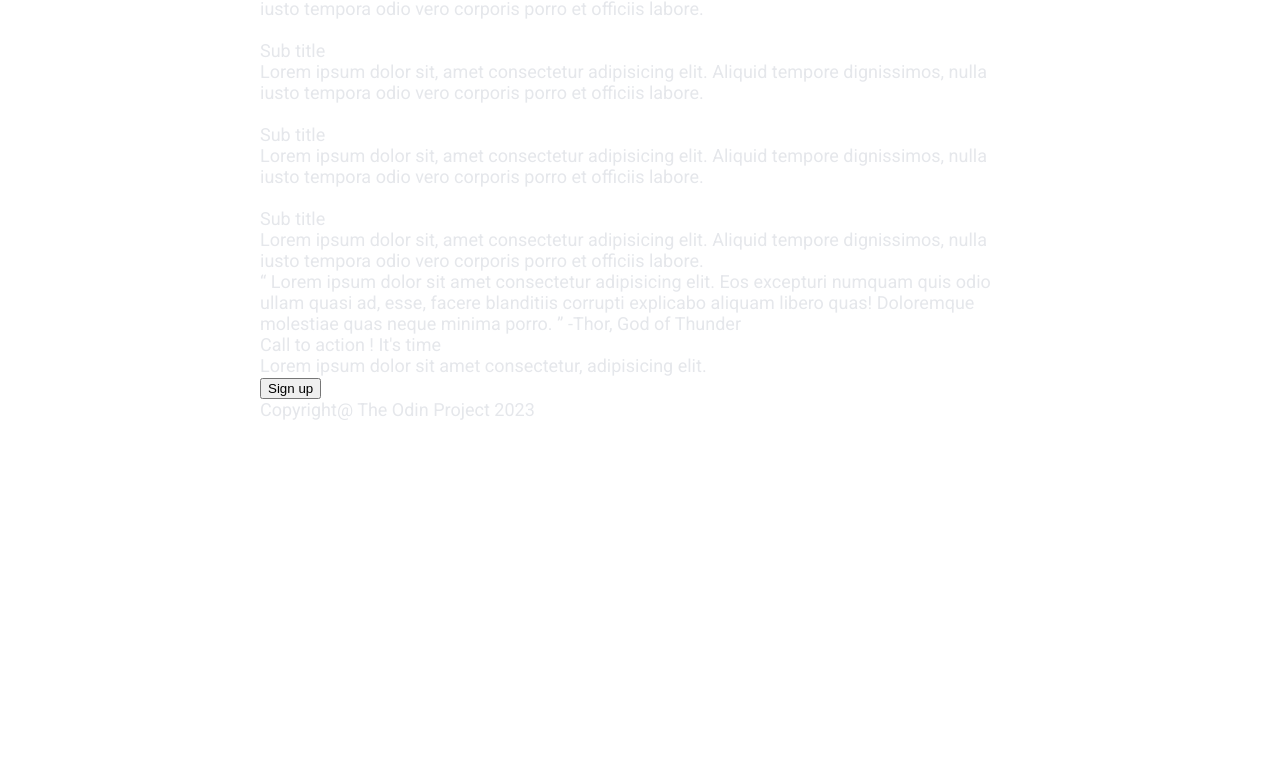
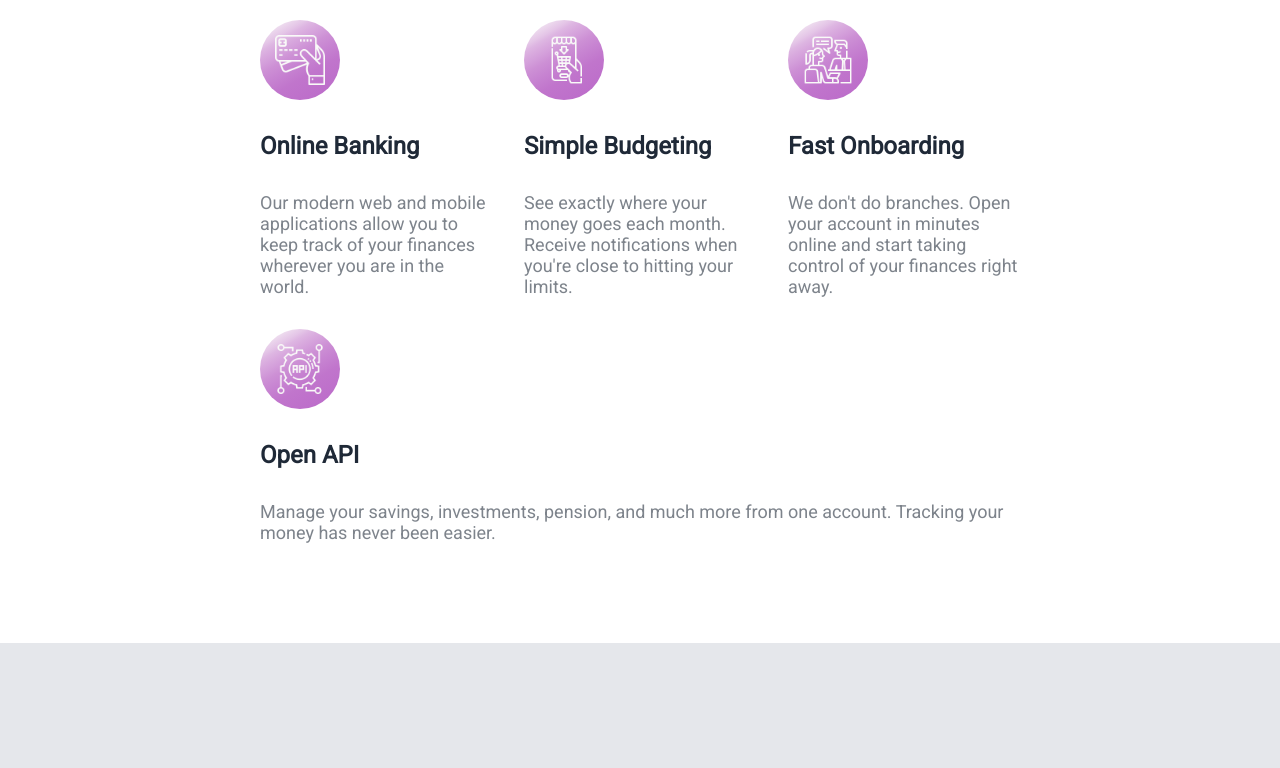
Before and after one commit to Ali1602-o/landing-page, a plain HTML site: page index.html in a window 1280 px wide. Shown: the part 648-1416 px from the top of the page. Before the commit the page ends 1068 px from the top, so only its background shows below. Drawn offline with Linux system fonts and the light colour scheme.

Commit message:
add styling to the other sections

```diff
--- a/index.html
+++ b/index.html
@@ -29,27 +29,39 @@
         </section>
 
         <section class="section-2">
-            <div class="info-text">Some random information.</div>
+            <div class="info-text">Why choose EasyPay ?</div>
             <div class="services">
                 <div class="service">
-                    <img src="" alt="">
-                    <div class="sub-title">Sub title</div>
-                    <p>Lorem ipsum dolor sit, amet consectetur adipisicing elit. Aliquid tempore dignissimos, nulla iusto tempora odio vero corporis porro et officiis labore.</p>
+                    <div class="service-icons"><img src="./images/debit-card.png" alt=""></div>
+                    <div class="sub-title">Online Banking</div>
+                    <p>Our modern web and mobile
+                        applications allow you to keep
+                        track of your finances wherever you
+                        are in the world.</p>
                 </div>
                 <div class="service">
-                    <img src="" alt="">
-                    <div class="sub-title">Sub title</div>
-                    <p>Lorem ipsum dolor sit, amet consectetur adipisicing elit. Aliquid tempore dignissimos, nulla iusto tempora odio vero corporis porro et officiis labore.</p>
+                    <div class="service-icons"><img src="./images/mobile-shopping.png" alt=""></div>
+                    <div class="sub-title">Simple Budgeting</div>
+                    <p>See exactly where your money
+                        goes each month. Receive
+                        notifications when you're close to
+                        hitting your limits.</p>
                 </div>
                 <div class="service">
-                    <img src="" alt="">
-                    <div class="sub-title">Sub title</div>
-                    <p>Lorem ipsum dolor sit, amet consectetur adipisicing elit. Aliquid tempore dignissimos, nulla iusto tempora odio vero corporis porro et officiis labore.</p>
+                    <div class="service-icons"><img src="./images/onboading.png" alt=""></div>
+                    <div class="sub-title">Fast Onboarding</div>
+                    <p>We don't do branches. Open your
+                        account in minutes online and start
+                        taking control of your finances
+                        right away.</p>
                 </div>
                 <div class="service">
-                    <img src="" alt="">
-                    <div class="sub-title">Sub title</div>
-                    <p>Lorem ipsum dolor sit, amet consectetur adipisicing elit. Aliquid tempore dignissimos, nulla iusto tempora odio vero corporis porro et officiis labore.</p>
+                    <div class="service-icons"><img src="./images/api.png" alt=""></div>
+                    <div class="sub-title">Open API</div>
+                    <p>Manage your savings, investments,
+                        pension, and much more from one
+                        account. Tracking your money has
+                        never been easier.</p>
                 </div>
 
             </div>
@@ -57,10 +69,12 @@
         </section>
 
         <section class="section-3">
-            <q>
-                Lorem ipsum dolor sit amet consectetur adipisicing elit. Eos excepturi numquam quis odio ullam quasi ad, esse, facere blanditiis corrupti explicabo aliquam libero quas! Doloremque molestiae quas neque minima porro.
-            </q>
-            <span>-Thor, God of Thunder</span>
+            <div class="quote-container">
+                <div>
+                    " Lorem ipsum dolor sit amet consectetur adipisicing elit. Eos excepturi numquam quis odio ullam quasi ad, esse, facere blanditiis corrupti explicabo aliquam libero quas! Doloremque molestiae quas neque minima porro."
+                </div>
+                <span>-Thor, God of Thunder</span>
+            </div>
         </section>
 
         <section class="section-4">
--- a/style.css
+++ b/style.css
@@ -59,7 +59,7 @@ header > ul {
 
 li > a {
   text-decoration: none;
-  color: white
+  color: #E5E7EB;
 }
 
 main {
@@ -118,3 +118,134 @@ header, section, footer  {
   cursor: pointer;
   background-color: #9956a5;
 }
+
+.section-2 {
+  display: flex;
+  flex-direction: column;
+  gap: 32px;
+  padding-top: 32px;
+  padding-bottom: 100px;
+  color: #1F2937;
+}
+
+.info-text {
+  font-size: 36px;
+  font-weight: 900;
+  color: #1F2937;
+  text-align: center;
+}
+
+.services {
+  display: flex;
+  gap: 32px;
+  flex-wrap: wrap;
+}
+
+.service {
+  display: flex;
+  flex-direction: column;
+  gap: 32px;
+  flex: 2 1 200px;
+}
+
+.service .sub-title {
+  font-weight: 800;
+  font-size: 24px;
+}
+
+.service p {
+  color: #1f293794;
+}
+
+
+
+.service-icons {
+  background-image: linear-gradient(
+  330deg,
+  hsl(291deg 47% 60%) 0%,
+  hsl(292deg 46% 63%) 35%,
+  hsl(292deg 46% 67%) 48%,
+  hsl(293deg 45% 70%) 57%,
+  hsl(293deg 45% 74%) 64%,
+  hsl(294deg 44% 77%) 70%,
+  hsl(294deg 43% 80%) 75%,
+  hsl(295deg 41% 84%) 79%,
+  hsl(296deg 39% 87%) 83%,
+  hsl(298deg 34% 91%) 88%,
+  hsl(302deg 25% 94%) 93%,
+  hsl(90deg 17% 98%) 100%
+);
+  width: 80px;
+  height: 80px;
+  border-radius: 100%;
+  padding: 15px;
+}
+
+.section-3 {
+  background-color: #E5E7EB;
+  padding-block: 64px;
+}
+
+.quote-container {
+  display: flex;
+  flex-direction: column;
+  padding: 64px;
+}
+
+.quote-container > div {
+  font: italic 36px lighter;
+  color: #1F2937;
+}
+
+.quote-container > span {
+  font-weight: 800;
+  align-self: flex-end;
+  color: #1F2937;
+}
+
+.section-4 {
+  padding-block: 64px;
+}
+
+.call-action {
+  display: flex;
+  align-items: center;
+  flex-wrap: wrap;
+  padding: 32px 64px;
+  background-color: #BA68C8;
+  color: #E5E7EB;
+  border-radius: 10px;
+}
+
+.action {
+  display: flex;
+  flex-direction: column;
+  gap: 8px;
+  flex: 1;
+}
+.action h4 {
+  font-weight: 800;
+}
+
+.call-action button {
+  border-style: none;
+  background-color: #BA68C8;
+  border: 1px solid;
+  border-radius: 5px;
+  padding: 8px 32px;
+  font-weight: 800;
+  font-size: 18px;
+  color: #E5E7EB;
+}
+.call-action button:hover {
+  cursor: pointer;
+}
+
+footer {
+  display: flex;
+  justify-content: center;
+  align-items: center;
+  background-color: #1F2937;
+  padding-block: 32px
+
+}
```
Also changed, not shown: images/api.png (added), images/debit-card.png (added), images/mobile-shopping.png (added), images/onboading.png (added), 1 other file.
